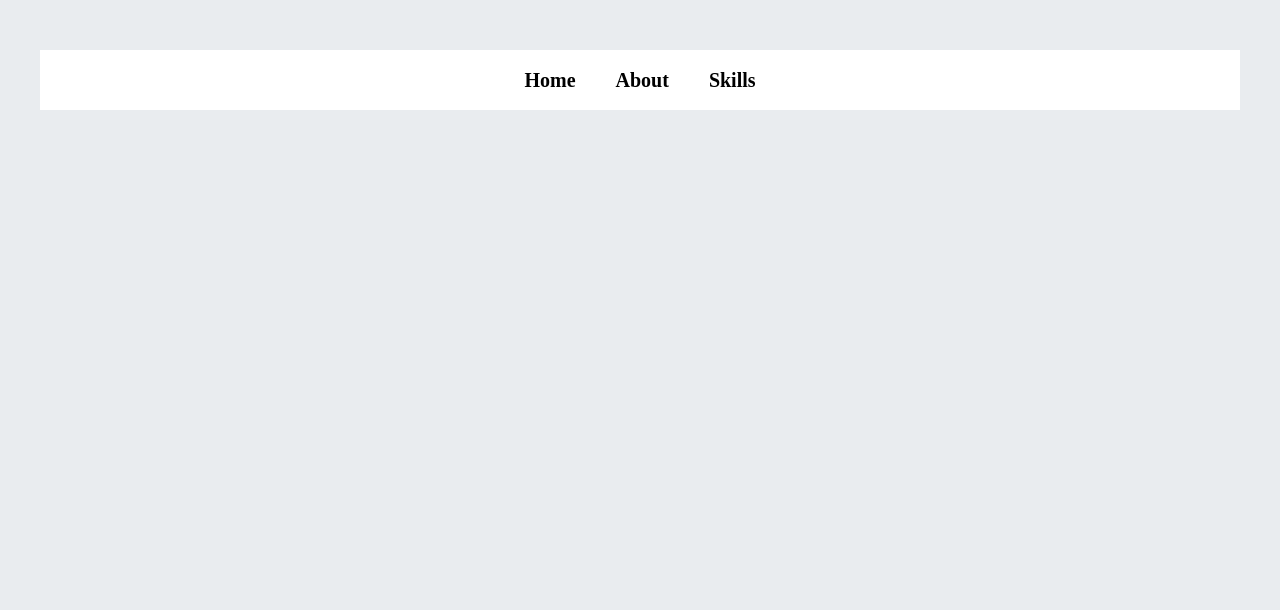
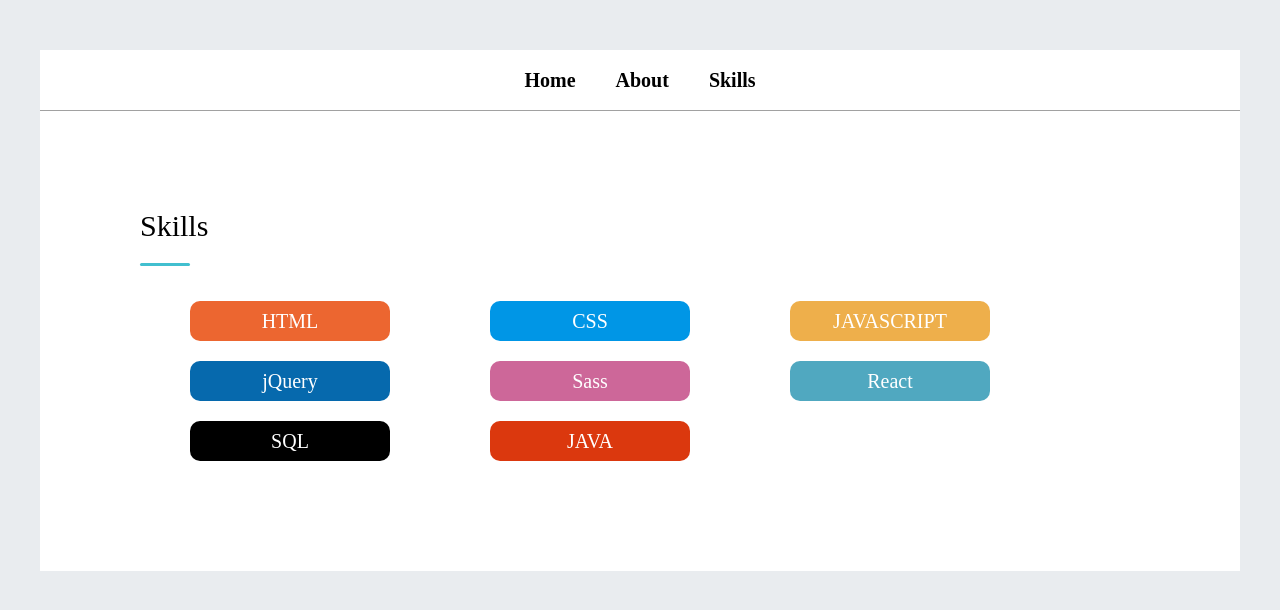
Before and after one commit to hhhjj503/React_Portfolio, a React (Create React App) app: page /React_Portfolio/skills in a window 1280 px wide. Before the commit this address had no page. Shown: the top 610 px of the page. Built offline with nearby package versions, Linux system fonts and the light colour scheme.

Commit message:
20221028

```diff
--- a/src/App.js
+++ b/src/App.js
@@ -22,8 +22,8 @@
         <Routes>
           <Route path="/" element={<Home />} exact={true} />
           <Route path="/React_Portfolio" element={<Home />} />
-          <Route path="/about" element={<About />} />
-          <Route path="/profile" element={<Skills />} />
+          <Route path="/React_Portfolio/about" element={<About />} />
+          <Route path="/React_Portfolio/skills" element={<Skills />} />
         </Routes>
       </main>
     </BrowserRouter>
--- a/src/pages/Header.js
+++ b/src/pages/Header.js
@@ -41,13 +41,13 @@
     <Header>
       <Ul>
         <li>
-          <Link to="/">Home</Link>
+          <Link to="/React_Portfolio">Home</Link>
         </li>
         <li>
-          <Link to="/about">About</Link>
+          <Link to="/React_Portfolio/about">About</Link>
         </li>
         <li>
-          <Link to="/profile">Skills</Link>
+          <Link to="/React_Portfolio/skills">Skills</Link>
         </li>
       </Ul>
     </Header>
```
